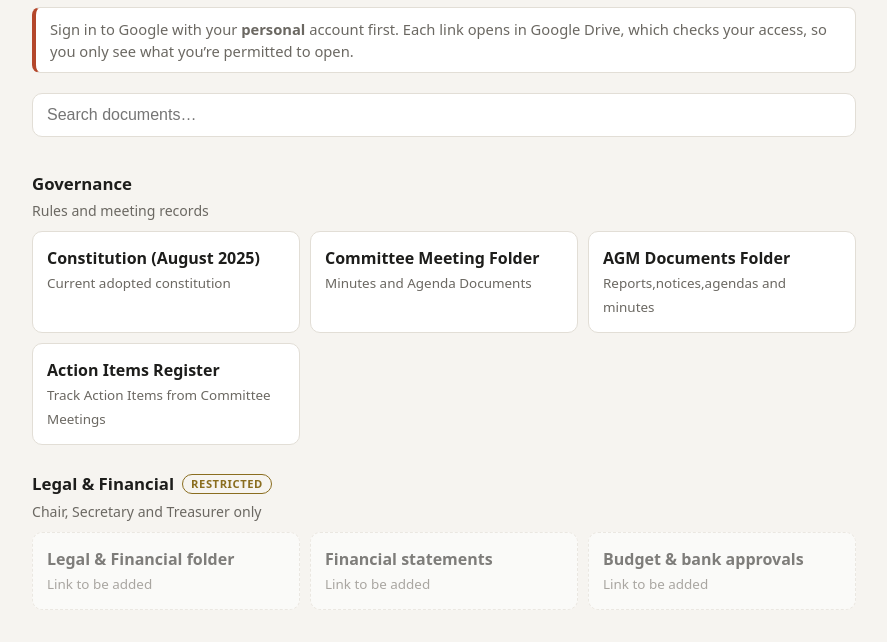
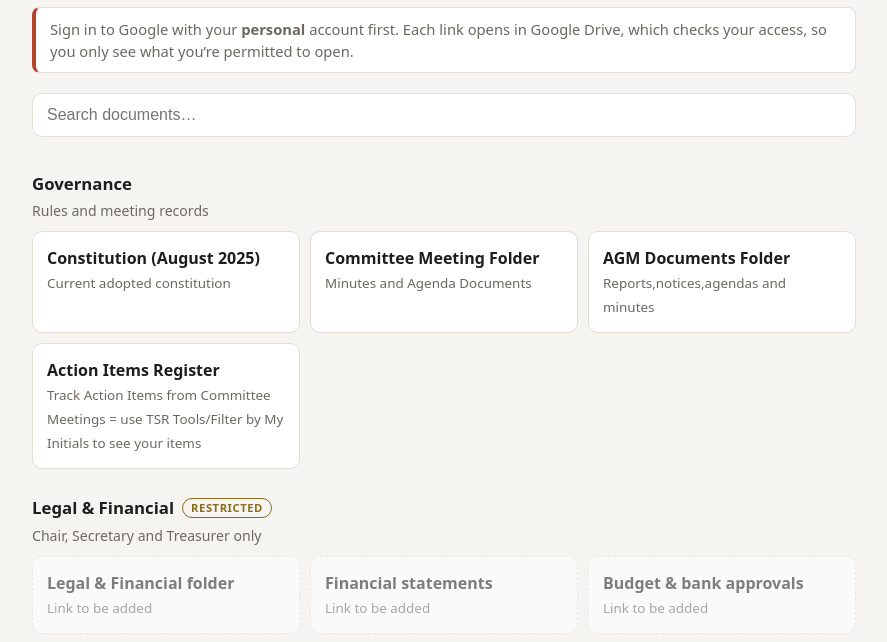
Before and after one commit to theshutterroom/TSRC, a plain HTML site: page index.html in a window 1280 px wide. Shown: the part 143-785 px from the top of the page, without its empty margins (196-1083 px from the left). Drawn offline with Linux system fonts and the light colour scheme.

Commit message:
Modify Action Items Register note with usage instructions
Updated the note for the Action Items Register to include instructions for using TSR Tools and filtering by initials.

```diff
--- a/index.html
+++ b/index.html
@@ -53,7 +53,7 @@ const SECTIONS = [
   {name:"Constitution (August 2025)", note:"Current adopted constitution", url:"https://drive.google.com/file/d/1JB7etqtlzEqiz0hi5GigNvB_SiA0Gkuh/view?usp=sharing"},
   {name:"Committee Meeting Folder", note:"Minutes and Agenda Documents", url:"https://drive.google.com/drive/folders/1SkrcWTnrTQHImWTSdBwYE_86mLAOJxgt?usp=drive_link"},
   {name:"AGM Documents Folder", note:"Reports,notices,agendas and minutes", url:"https://drive.google.com/drive/folders/1ZNWvN9UavvFQLl4zClgyGospjOAcS42e?usp=drive_link"},
-  {name:"Action Items Register", note:"Track Action Items from Committee Meetings", url:"https://docs.google.com/spreadsheets/d/1c19f8DnpeXBkKy6Sv5h039SWnnuhdlD_sawSSKKpBbo/edit?gid=0#gid=0"}]},
+  {name:"Action Items Register", note:"Track Action Items from Committee Meetings = use TSR Tools/Filter by My Initials to see your items", url:"https://docs.google.com/spreadsheets/d/1c19f8DnpeXBkKy6Sv5h039SWnnuhdlD_sawSSKKpBbo/edit?gid=0#gid=0"}]},
 
   {title:"Legal & Financial", locked:true, desc:"Chair, Secretary and Treasurer only", docs:[
   {name:"Legal & Financial folder", note:"Contracts, insurance, registration", url:""},
```
